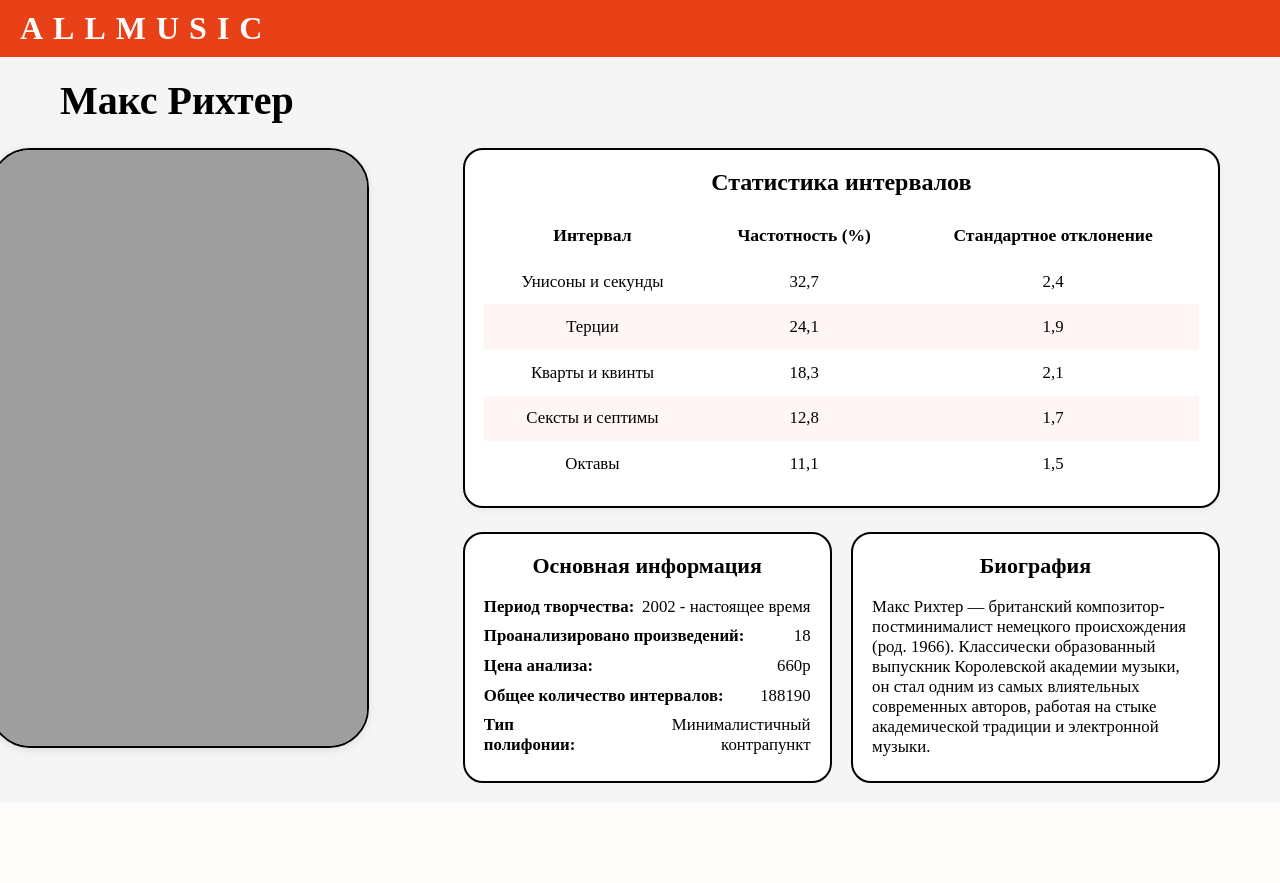
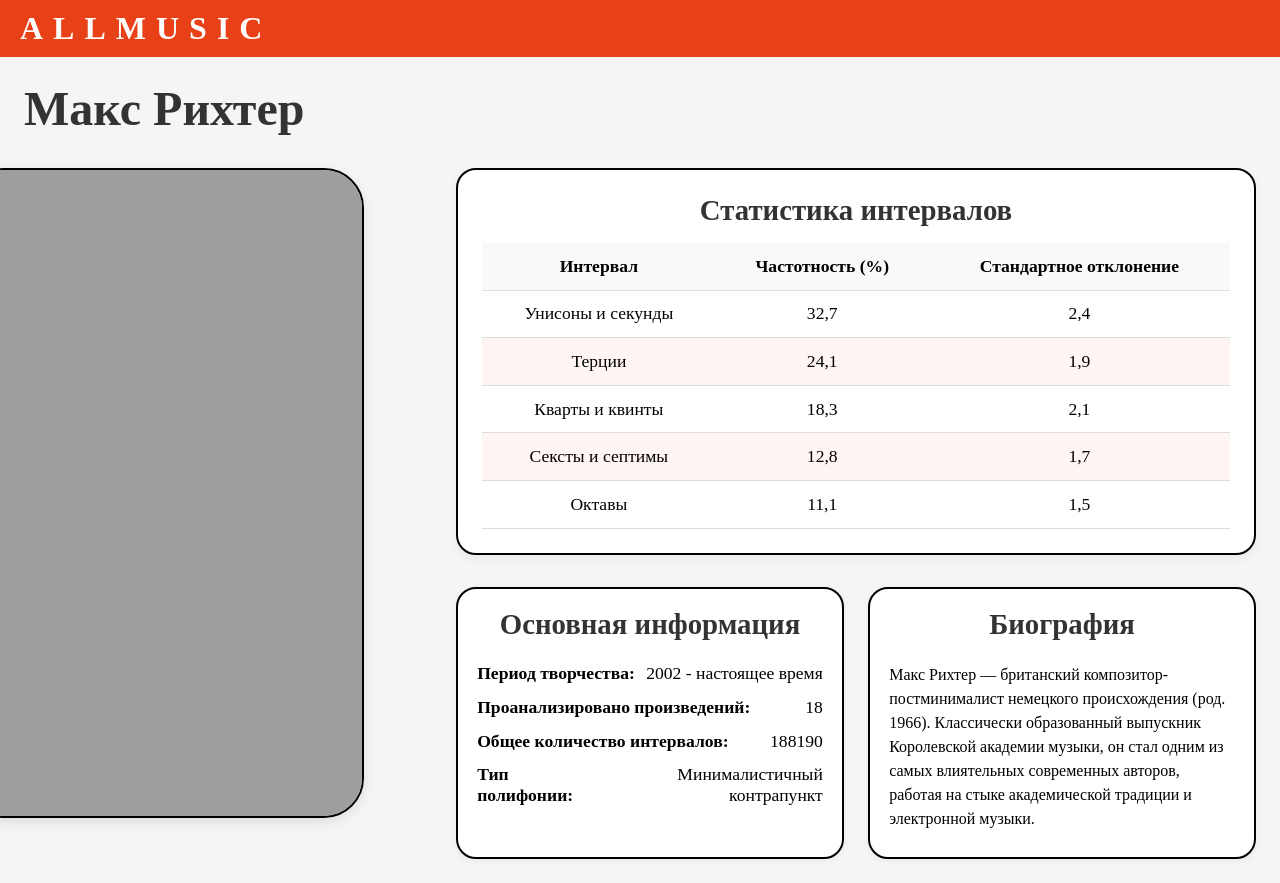
Before and after one commit to Babuleh78/AttributionServiceBackend, a Django app: page /composer/1/ in a window 1280 px wide. Before the commit the page ends 783 px from the top, so only its background shows below. Run offline with Django 5.2, Linux system fonts and the light colour scheme.

Commit message:
another little fix

```diff
--- a/IntervalAttribution_app/static/styles/composer_style.css
+++ b/IntervalAttribution_app/static/styles/composer_style.css
@@ -1,4 +1,3 @@
-
 * {
   margin: 0;
   padding: 0;
@@ -7,13 +6,6 @@
 
 html, body {
   height: 100%;
-}
-
-body {
-  width: 100%;
-  min-height: 100vh;
-  overflow-x: hidden;
-  font-family: var(--font-family-inter);
   background-color: #f5f5f5;
   display: flex;
   flex-direction: column;
@@ -40,19 +32,6 @@ img {
     .header-content {
         display: flex;
         align-items: center;
-  justify-content: flex-start;
-}
-
-.logo h1 {
-  margin: 0;
-  padding: 0;
-  font-size: 32px;
-  font-weight: bold;
-  letter-spacing: 10px;
-  line-height: 1;
-  text-decoration: none;
-  color: rgb(255, 252, 252);
-  display: inline-block;
     }
 
     .logo a {
@@ -62,22 +41,16 @@ img {
         font-weight: bold;
         letter-spacing: 10px;
         line-height: 1;
-  display: inline-block;
-}
-
-.main-content {
-  max-width: 1440px;
-  margin: 0 auto;
-  padding: 0 16px;
     }
 
 .composer-content {
   flex: 1;
-  max-width: 1200px;
+  max-width: 1400px;
   margin: 0 auto;
-  padding: 20px;
+  padding: 24px;
   display: flex;
   flex-direction: column;
+  gap: 24px;
 }
 
 .composer-container {
@@ -88,32 +61,35 @@ img {
     "image info";
   grid-template-columns: 1fr 2fr;
   grid-template-rows: auto auto auto;
-  gap: 1.5rem;
+  gap: 2rem;
   align-items: start;
+  width: 100%;
+
+  max-width: 1300px;
+  margin: 0 auto;
 }
 
 .composer-title {
   grid-area: title;
-  font-size: 2.5rem;
+  font-size: 3rem;
   font-weight: bold;
   text-align: left;
   margin-left: 0;
   padding-left: 0;
   justify-self: start;
+  color: #333;
 }
 
 .composer-image {
   grid-area: image;
   width: 100%;
-  height: 600px;
+  height: 650px;
   border-radius: 40px;
   overflow: hidden;
   background-color: rgba(217, 217, 217, 1);
-  box-shadow: 0 2px 8px rgba(0,0,0,0.1);
-  margin-left: -70px;
-  border-color: black;
-  border-width: 2px;
-  border-style: double;
+  box-shadow: 0 4px 12px rgba(0,0,0,0.1);
+  border: 2px double black;
+  margin-left: -60px;
 }
 
 .composer-image img {
@@ -122,41 +98,41 @@ img {
   object-fit: cover;
 }
 
-
 .interval-stats {
   grid-area: table;
   background: white;
-  border: 1px solid;
-
-  padding: 1.2rem;
-  box-shadow: 0 2px 8px rgba(0,0,0,0.05);
-  border-color: black;
-  border-width: 2px;
-  border-style: double;
+  border: 2px double black;
+  padding: 1.5rem;
+  box-shadow: 0 4px 12px rgba(0,0,0,0.05);
   border-radius: 20px;
+  min-height: 250px;
 }
 
 .interval-stats h2 {
-  font-size: 1.5rem;
+  font-size: 1.8rem;
   margin-bottom: 1rem;
   text-align: center;
+  color: #333;
 }
 
 .interval-table {
   width: 100%;
   border-collapse: collapse;
-  font-size: 1.05rem;
+  font-size: 1.1rem;
+  margin: 0 auto;
 }
 
 .interval-table th,
 .interval-table td {
   padding: 0.8rem;
   text-align: center;
+  border-bottom: 1px solid #ddd;
 }
 
 .interval-table th {
   font-weight: bold;
   font-size: 1.1rem;
+  background-color: #f8f9fa;
 }
 
 .interval-table tr:nth-child(even) {
@@ -171,53 +147,46 @@ img {
   grid-area: info;
   display: grid;
   grid-template-columns: 1fr 1fr;
-  gap: 1.2rem;
-  height: auto;
+  gap: 1.5rem;
+  width: 100%;
 }
 
 .info-section {
   background: white;
-  border: 1px solid;
+  border: 2px double black;
   padding: 1.2rem;
-  height: auto;
-  display: flex;
-  flex-direction: column;
-  min-height: auto;
-  border-color: black;
-  border-width: 2px;
-  border-style: double;
   border-radius: 20px;
+  min-height: 180px;
+  box-shadow: 0 2px 8px rgba(0,0,0,0.05);
 }
 
 .info-section h3 {
-  font-size: 22px;
-  margin-bottom: 0.8rem;
+  font-size: 1.8rem;
+  margin-bottom: 1rem;
   text-align: center;
   font-weight: bold;
+  color: #333;
 }
 
 .info-item {
   display: flex;
   justify-content: space-between;
   align-items: center;
-  padding: 0.3rem 0;
-  font-size: 30px;
-}
-
-.info-item:last-child {
-  margin-bottom: 0;
+  padding: 0.4rem 0;
+  font-size: 1.2rem;
 }
 
 .info-label {
   font-weight: bold;
-  font-size: 1.05rem;
+  font-size: 1.1rem;
 }
 
 .info-value {
   text-align: right;
-  font-size: 1.05rem;
+  font-size: 1.1rem;
 }
 
-.bio-label{
-  font-size: 1.05rem;
+.bio-label {
+  font-size: 1rem;
+  line-height: 1.5;
 }
--- a/IntervalAttribution_app/templates/composer_profile.html
+++ b/IntervalAttribution_app/templates/composer_profile.html
@@ -63,10 +63,6 @@
                         <span class="info-value">{{ composer.AnalyzedWorks }}</span>
                     </div>
                     <div class="info-item">
-                        <span class="info-label">Цена анализа:</span>
-                        <span class="info-value">{{ composer.AnalysisCost }}р</span>
-                    </div>
-                    <div class="info-item">
                         <span class="info-label">Общее количество интервалов:</span>
                         <span class="info-value">{{ composer.TotalIntervals }}</span>
                     </div>
--- a/IntervalAttribution_app/templates/main_page.html
+++ b/IntervalAttribution_app/templates/main_page.html
@@ -57,8 +57,8 @@
                         </div>
 
                         <div class="stat-item">
-                            <span class="stat-label">Цена анализа:</span>
-                            <span class="stat-value">{{ composer.AnalysisCost }}р</span>
+                            <span class="stat-label">Общее количество интервалов:</span>
+                            <span class="stat-value">{{ composer.TotalIntervals }}</span>
                         </div>
 
                     </div>
--- a/IntervalAttribution_app/urls.py
+++ b/IntervalAttribution_app/urls.py
@@ -1,5 +1,3 @@
-# bmstu_lab/urls.py
-
 from django.urls import path
 from . import views
 
--- a/IntervalAttribution_app/views.py
+++ b/IntervalAttribution_app/views.py
@@ -9,7 +9,7 @@ composerProfiles = [
         "AnalyzedWorks": 18,
         "AnalysisCost": 660,
         "TotalIntervals": 188190,
-        "PortraitURL": "http://localhost:9000/laboratory1/richter-6x9.jpg",
+        "PortraitURL": "http://localhost:9000/images/richter-6x9.jpg",
         "Period": "2002 - настоящее время",
         "PolyphonyType": "Минималистичный контрапункт",
         "IntervalStats": [
@@ -27,7 +27,7 @@ composerProfiles = [
         "AnalyzedWorks": 32,
         "AnalysisCost": 890,
         "TotalIntervals": 285430,
-        "PortraitURL": "http://localhost:9000/laboratory1/bethoven.jpg",
+        "PortraitURL": "http://localhost:9000/images/bethoven.jpg",
         "Period": "1770-1827",
         "PolyphonyType": "Классика + контрапункт",
         "IntervalStats": [
@@ -45,7 +45,7 @@ composerProfiles = [
         "AnalyzedWorks": 24,
         "AnalysisCost": 720,
         "TotalIntervals": 215670,
-        "PortraitURL": "http://localhost:9000/laboratory1/dze.jpg",
+        "PortraitURL": "http://localhost:9000/images/dze.jpg",
         "Period": "1981 - настоящее время",
         "PolyphonyType": "Остинато",
         "IntervalStats": [
@@ -63,7 +63,7 @@ composerProfiles = [
         "AnalyzedWorks": 16,
         "AnalysisCost": 580,
         "TotalIntervals": 172890,
-        "PortraitURL": "http://localhost:9000/laboratory1/PierB.jpg",
+        "PortraitURL": "http://localhost:9000/images/PierB.jpg",
         "Period": "1925-2016",
         "PolyphonyType": "Серийный контрапункт",
         "IntervalStats": [
@@ -81,7 +81,7 @@ composerProfiles = [
         "AnalyzedWorks": 28,
         "AnalysisCost": 820,
         "TotalIntervals": 245320,
-        "PortraitURL": "http://localhost:9000/laboratory1/DuckE.jpg",
+        "PortraitURL": "http://localhost:9000/images/DuckE.jpg",
         "Period": "1899-1974",
         "PolyphonyType": "Джазовая гетерофония",
         "IntervalStats": [
@@ -99,7 +99,7 @@ composerProfiles = [
         "AnalyzedWorks": 22,
         "AnalysisCost": 750,
         "TotalIntervals": 198560,
-        "PortraitURL": "http://localhost:9000/laboratory1/PhilG.jpg",
+        "PortraitURL": "http://localhost:9000/images/PhilG.jpg",
         "Period": "1937 - настоящее время",
         "PolyphonyType": "Минималистичная гетерофония",
         "IntervalStats": [
```
Also changed, not shown: IntervalAttribution_app/static/styles/main_page_style.css (+4 -6 lines), IntervalAttribution_app/templates/attribution_candidates.html (+6 -6 lines). Lines whose indentation alone changed are shown as unchanged.
